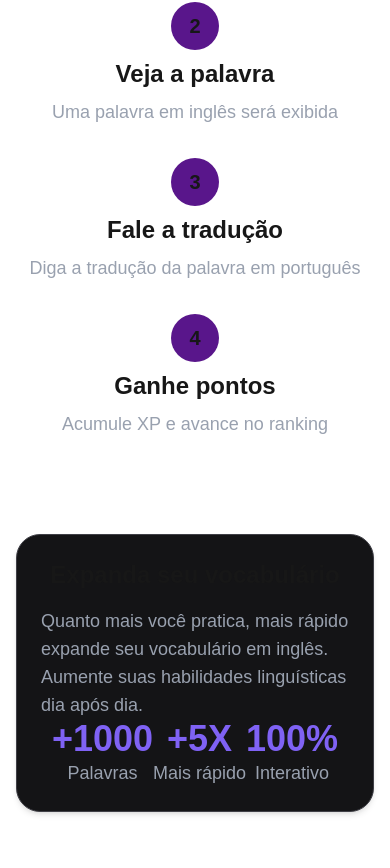
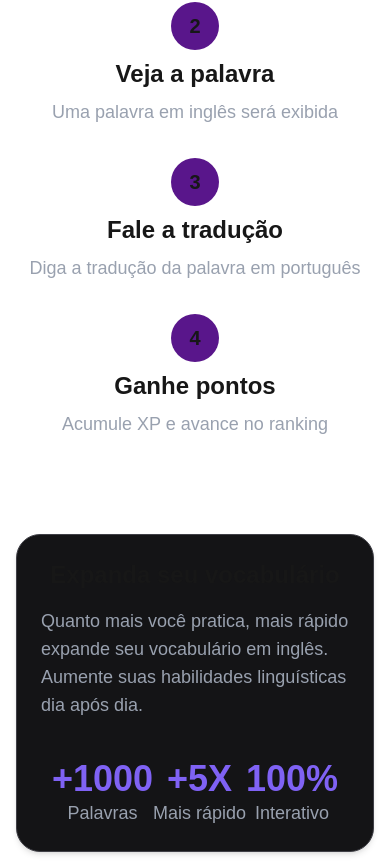
Before and after one commit to ViniNathan/glossary-app, a Next.js app in the folder frontend/: page / in a window 390 px wide. Shown: the part 2822-3690 px from the top of the page. Before the commit the page ends 3650 px from the top, so only its background shows below. Built offline with nearby package versions, Linux system fonts and the light colour scheme.

Commit message:
style: add gap between items to better small devices aesthetic

```diff
--- a/frontend/src/app/components/HomepageCard.tsx
+++ b/frontend/src/app/components/HomepageCard.tsx
@@ -22,7 +22,7 @@ function HomepageCard() {
   return (
     <div className="container mx-auto p-4 md:p-6">
       <div className="bg-[#141416] border border-[#3f3f46] rounded-3xl shadow-md p-6">
-        <div className="flex flex-col md:flex-row items-center justify-between">
+        <div className="flex flex-col md:flex-row items-center justify-between gap-10 md:gap-0">
           <div className="md:w-1/3 flex flex-col justify-start items-center md:items-start gap-4">
             <h1 className="text-2xl font-semibold">Expanda seu vocabulário</h1>
             <p className="text-lg text-gray-400">Quanto mais você pratica, mais rápido expande seu vocabulário em inglês. Aumente suas habilidades linguísticas dia após dia.</p>
```
